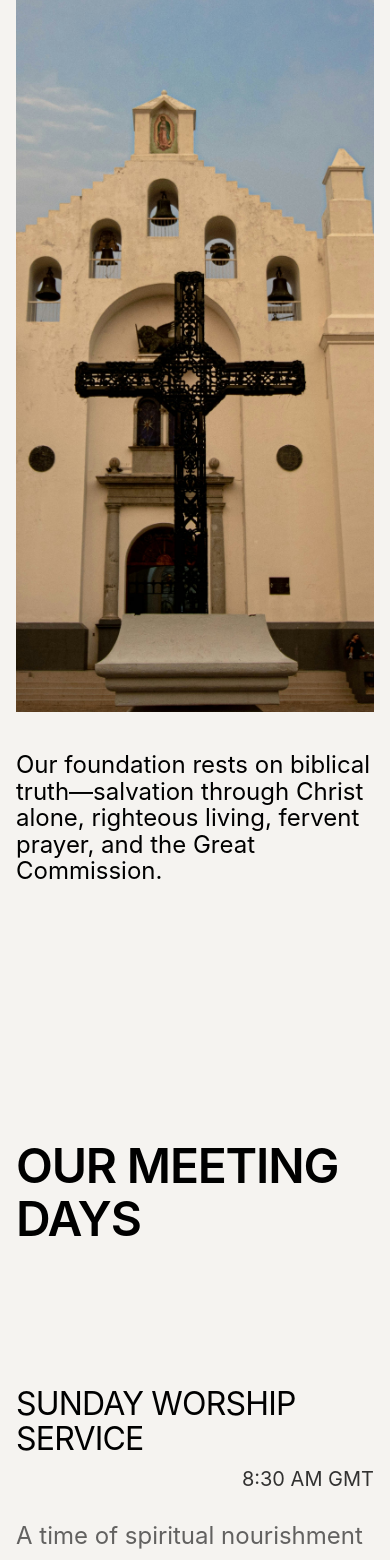
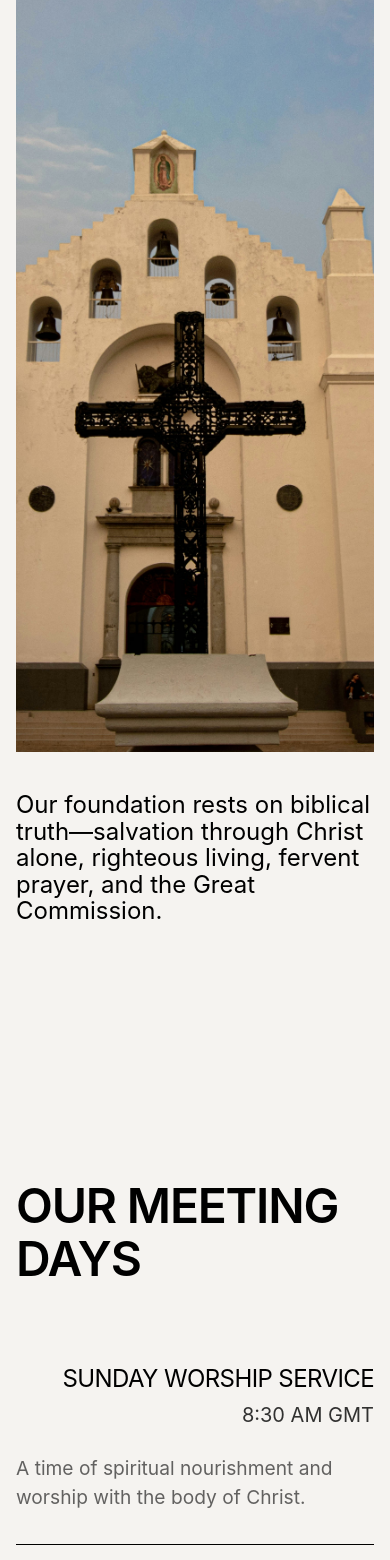
Before and after one commit to GCose/dclm-website, a Next.js app: page / in a window 390 px wide. Shown: the part 2845-4405 px from the top of the page. Built offline with nearby package versions, Linux system fonts and the light colour scheme; a web font is replaced by a local one.

Commit message:
Made changes

```diff
--- a/components/website/home/LocationSection.tsx
+++ b/components/website/home/LocationSection.tsx
@@ -76,7 +76,7 @@ const LocationSection = () => {
       <div className="mx-auto">
         <div className="grid grid-cols-12 gap-0">
           {/*==================== Left side - 40% ====================*/}
-          <div className="col-span-12 md:col-span-5 space-y-10 order-2 md:order-1">
+          <div className="col-span-12 md:col-span-5 space-y-10 order-2 mt-10 md:mt-0 md:order-1">
             {/*==================== Editorial image ====================*/}
             <div className="relative w-full h-screen">
               <Image
--- a/components/website/home/ServicesSection.tsx
+++ b/components/website/home/ServicesSection.tsx
@@ -39,7 +39,7 @@ const ServicesSection = () => {
           {/*==================== Right side - Content ====================*/}
           <div className="col-span-12 md:col-span-10">
             {/*==================== Header ====================*/}
-            <div className="mb-35">
+            <div className="mb-20 md:mb-35">
               <h2 className="text-[clamp(3rem,8vw,8.5rem)] font-semibold leading-[1.1] tracking-tight text-black mb-4">
                 OUR MEETING DAYS
               </h2>
@@ -47,20 +47,20 @@ const ServicesSection = () => {
             {/*==================== End of Header ====================*/}
 
             {/*==================== Services list ====================*/}
-            <div className="space-y-35">
+            <div className="space-y-20 md:space-y-35">
               {services.map((service) => (
                 <div
                   key={service.id}
                   className="border-b border-black pb-8 lg:mr-18 flex flex-col items-end"
                 >
-                  <h3 className="text-[clamp(2rem,5vw,4rem)] font-heading leading-[1.1] tracking-tight text-black mb-2">
+                  <h3 className="text-[clamp(1.5rem,5vw,4rem)] font-heading leading-[1.1] tracking-tight text-black mb-2">
                     {service.day}
                   </h3>
                   <p className="font-body text-[clamp(1.25rem,2vw,1.75rem)] text-black/80 mb-2">
                     {service.time}
                   </p>
                   {service.description && (
-                    <p className="font-body text-[clamp(1.5rem,4vw,1.9rem)] text-black/60 mt-4">
+                    <p className="font-body text-[clamp(1.2rem,4vw,1.9rem)] text-black/60 mt-4">
                       {service.description}
                     </p>
                   )}
```
